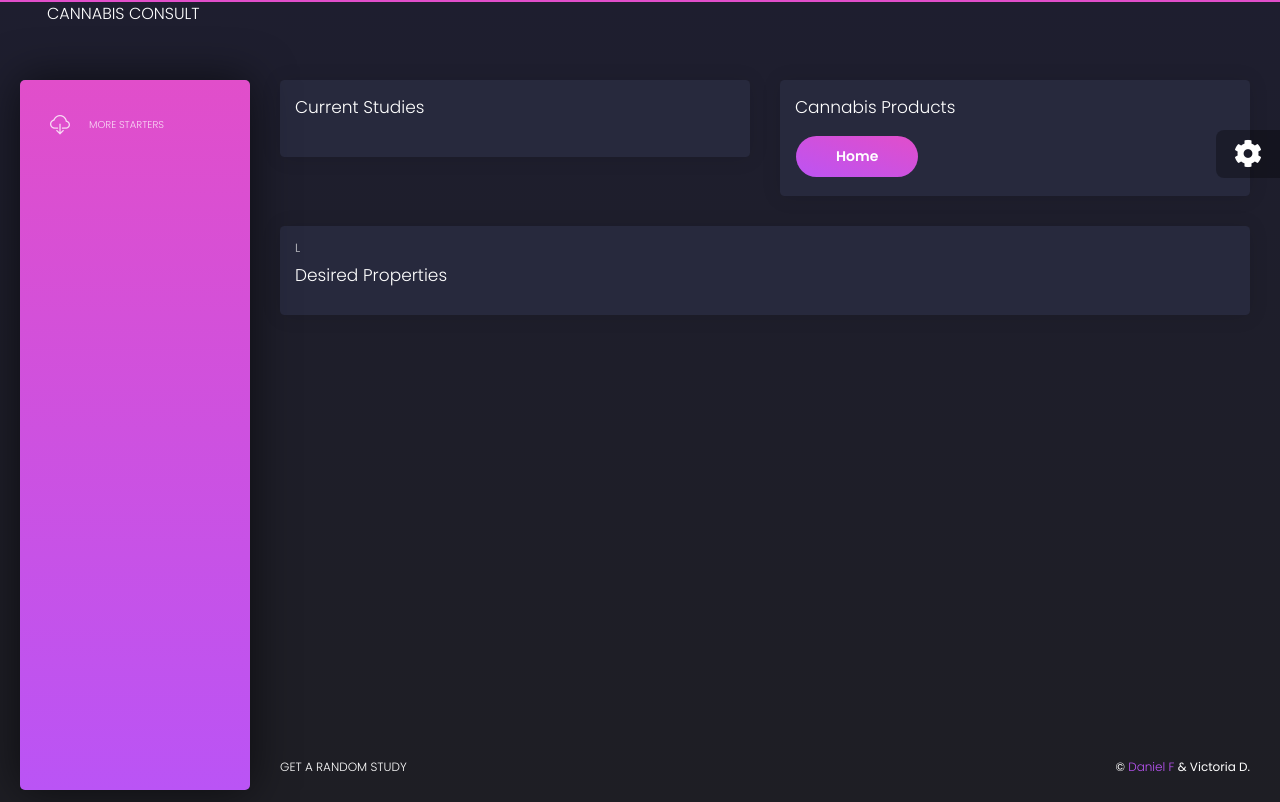
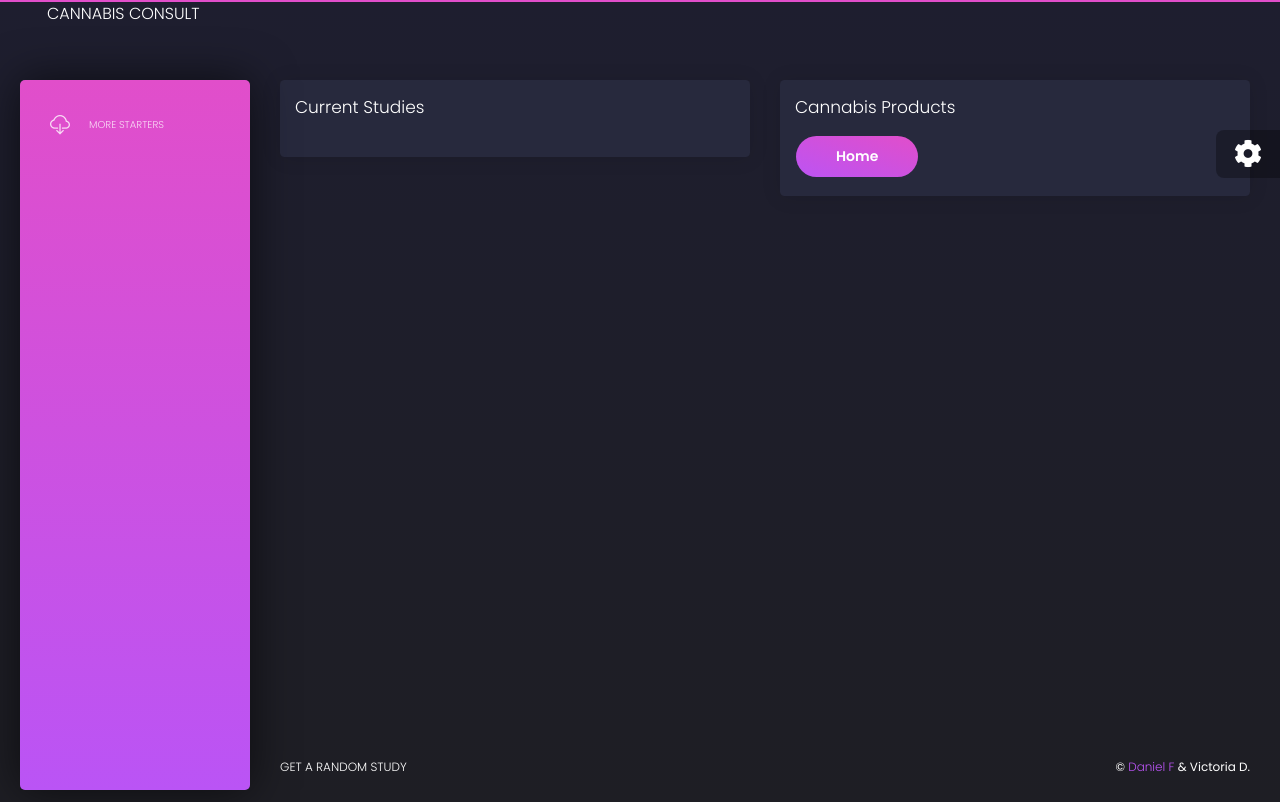
Before and after one commit to Daniel-Fernandez-951/LS-MedCart, a Flask app: template app/home/templates/index.html in a window 1280 px wide. Run offline with Flask 2, Linux system fonts and the light colour scheme; the template is opened without the code that fills it, so the values that code supplies are empty; some libraries are stand-ins or nearby versions.

```diff
--- a/app/home/templates/index.html
+++ b/app/home/templates/index.html
@@ -32,18 +32,18 @@
         </div>
     </div>
 
-    <div class="row">
-        <div class="col-md-12">
-            <div class="card card-profile">
-                <div class="card-body">
-                    <h6 class="card-category text-gray">L</h6>
-                    <h4 class="card-title">
-                        Desired Properties
-                    </h4>
-                </div>
-            </div>
-        </div>
-    </div>
+{#    <div class="row">#}
+{#        <div class="col-md-12">#}
+{#            <div class="card card-profile">#}
+{#                <div class="card-body">#}
+{#                    <h6 class="card-category text-gray">L</h6>#}
+{#                    <h4 class="card-title">#}
+{#                        Desired Properties#}
+{#                    </h4>#}
+{#                </div>#}
+{#            </div>#}
+{#        </div>#}
+{#    </div>#}
 
 {% endblock content %}
 <!-- Specific Page JS goes HERE  -->
```
Also changed, not shown: app/home/remoteGet.py (+5 -3 lines).
